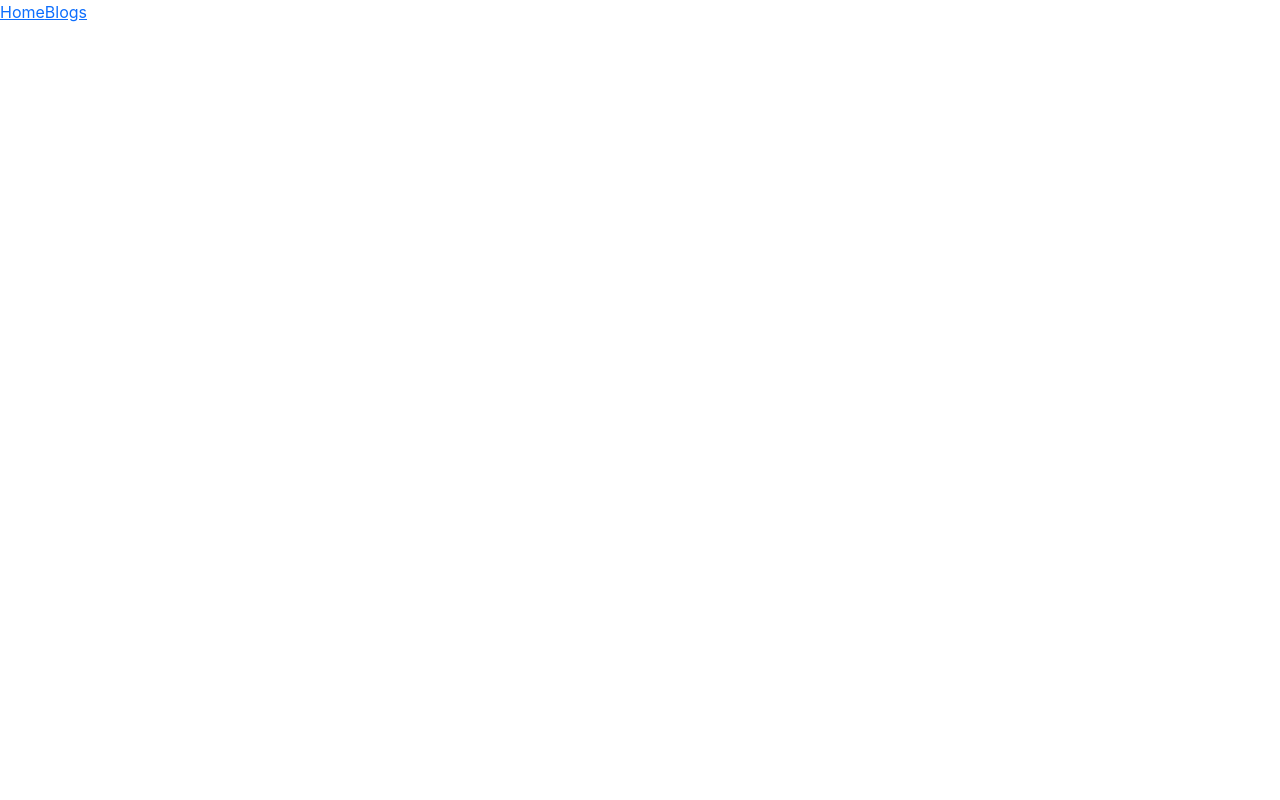
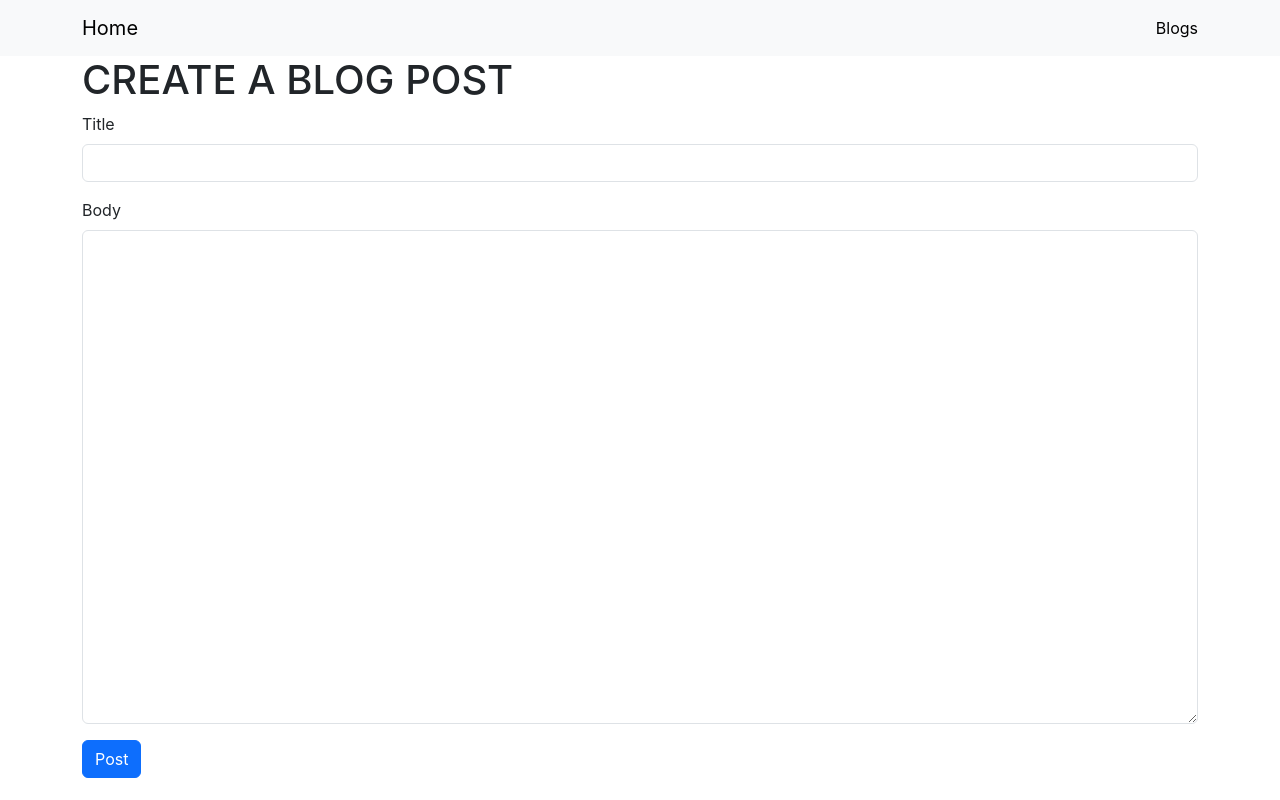
Before and after one commit to aidiw/react_blog, a React (Create React App) app: page /blogs/create in a window 1280 px wide. Before the commit this address had no page. Built offline with nearby package versions, Linux system fonts and the light colour scheme.

Commit message:
feat : 21강  map함수 사용하여 라우트 설정
map함수사용하여 반복문을통해 소스를 간략하게만들어 라우트를 설정함. react가 업데이트 될때마다 공식문서를 읽어보는게좋을듯하다

```diff
--- a/src/App.js
+++ b/src/App.js
@@ -1,68 +1,25 @@
-import { useState } from "react";
-import axios from 'axios';
-import { BrowserRouter as Router, Routes, Route, Link } from 'react-router-dom';
+import { BrowserRouter as Router, Routes, Route } from 'react-router-dom';
 
 
+import NavBar from './components/NavBar';
+import routes from './routes';
+
 function App() {
-
-  const [title, setTitle] = useState('');
-  const [body, setBody] = useState('');
-
-  const onSubmit = async () => {
-    try {
-      const response = await axios.post('http://localhost:3009/posts', {
-        title: title,
-        body: body  // 오타 수정
-      });
-      console.log('Post Created:', response.data);
-      // 성공 후 추가 동작 (예: 폼 초기화)
-    } catch (error) {
-      console.error('Error posting data:', error);
-      // 실패 처리 로직
-    }
-  };
-
   return (
     <Router>
-    <div>
-      <Link to="/">Home</Link>
-      <Link to="/blogs">Blogs</Link>
-    </div>
-    <Routes>
-      <Route path="/" element={<div>Homa page</div>} />
-      <Route path="/blogs" element={
+      <div>
+        <NavBar />
         <div className="container">
-          <div className="mb-3">
-            <label className="form-label">Title</label>
-            <input
-              className="form-control"
-              value={title}
-              onChange={(event) => setTitle(event.target.value)}
-            />
-          </div>
-          <div className="mb-3">
-            <label className="form-label">Body</label>
-            <textarea
-              className="form-control"
-              value={body}
-              onChange={(event) => setBody(event.target.value)}
-              rows={20}
-            />
-          </div>
-          <button
-            className="btn btn-primary"
-            onClick={onSubmit}
-          >
-            Post
-          </button>
+          <Routes>
+              {routes.map((route) => {
+                return <Route key={route.path} path={route.path} Component={route.component} />;
+              })}
+          </Routes>
         </div>
-      } />
-    </Routes>
-  </Router>
+      </div>
+    </Router>
+  );
 
-
-
-  );
 }
 
 export default App;
--- /dev/null
+++ b/src/components/BlogForm.js
@@ -0,0 +1,52 @@
+import { useState } from "react";
+import axios from "axios";
+
+const BlogForm = () => {
+    const [title, setTitle] = useState('');
+    const [body, setBody] = useState('');
+
+    const onSubmit = async () => {
+      try {
+        const response = await axios.post('http://localhost:3009/posts', {
+          title: title,
+          body: body  // 오타 수정
+        });
+        console.log('Post Created:', response.data);
+        // 성공 후 추가 동작 (예: 폼 초기화)
+      } catch (error) {
+        console.error('Error posting data:', error);
+        // 실패 처리 로직
+      }
+    };
+
+    return (
+        <div>
+          <h1>CREATE A BLOG POST</h1>
+          <div className="mb-3">
+            <label className="form-label">Title</label>
+            <input
+              className="form-control"
+              value={title}
+              onChange={(event) => setTitle(event.target.value)}
+            />
+          </div>
+          <div className="mb-3">
+            <label className="form-label">Body</label>
+            <textarea
+              className="form-control"
+              value={body}
+              onChange={(event) => setBody(event.target.value)}
+              rows={20}
+            />
+          </div>
+          <button
+            className="btn btn-primary"
+            onClick={onSubmit}
+          >
+            Post
+          </button>
+        </div>
+    )
+};
+
+export default BlogForm;
--- /dev/null
+++ b/src/components/NavBar.js
@@ -0,0 +1,20 @@
+import { Link } from 'react-router-dom';
+
+
+const NavBar = () => {
+    return (
+        <nav className="navbar navbar-light bg-light">
+            <div className="container">
+            <Link className="navbar-brand" to="/">Home</Link>
+            <ul className="navbar-nav">
+                <li className="nav-item">
+                <Link className="nav-link active" to="/blogs">Blogs</Link>
+                </li>
+            </ul>
+            </div>
+        </nav>
+
+    );
+};
+
+export default NavBar;
--- a/src/index.js
+++ b/src/index.js
@@ -2,7 +2,6 @@ import React from 'react';
 import ReactDOM from 'react-dom/client';
 import './index.css';
 import App from './App';
-import reportWebVitals from './reportWebVitals';
 
 const root = ReactDOM.createRoot(document.getElementById('root'));
 root.render(
--- /dev/null
+++ b/src/pages/CreatePage.js
@@ -0,0 +1,11 @@
+import BlogForm from "../components/BlogForm";
+
+const CreatePage = () => {
+    return (
+        <div>
+            <BlogForm />
+        </div>
+    );
+};
+
+export default CreatePage;
--- /dev/null
+++ b/src/pages/EditPage.js
@@ -0,0 +1,9 @@
+const EditPage = () => {
+    return (
+        <div>
+            Edit PAGE
+        </div>
+    );
+};
+
+export default EditPage;
--- /dev/null
+++ b/src/pages/HomPage.js
@@ -0,0 +1,9 @@
+const HomePage = () => {
+    return (
+        <div>
+            HOME PAGE
+        </div>
+    );
+};
+
+export default HomePage;
--- /dev/null
+++ b/src/pages/ListPage.js
@@ -0,0 +1,10 @@
+
+const ListPage = () => {
+    return (
+        <div>
+            List PAGE
+        </div>
+    );
+};
+
+export default ListPage;
--- /dev/null
+++ b/src/routes.js
@@ -0,0 +1,26 @@
+import HomePage from './pages/HomPage';
+import ListPage from './pages/ListPage';
+import CreatePage from './pages/CreatePage';
+import EditPage from './pages/EditPage';
+
+
+const routes = [
+    {
+      path: '/',
+      component: HomePage
+    },
+    {
+      path: '/blogs',
+      component: ListPage
+    },
+    {
+      path: '/blogs/create',
+      component: CreatePage
+    },
+    {
+      path: '/blogs/edit',
+      component: EditPage
+    }
+];
+
+export default routes;
```
